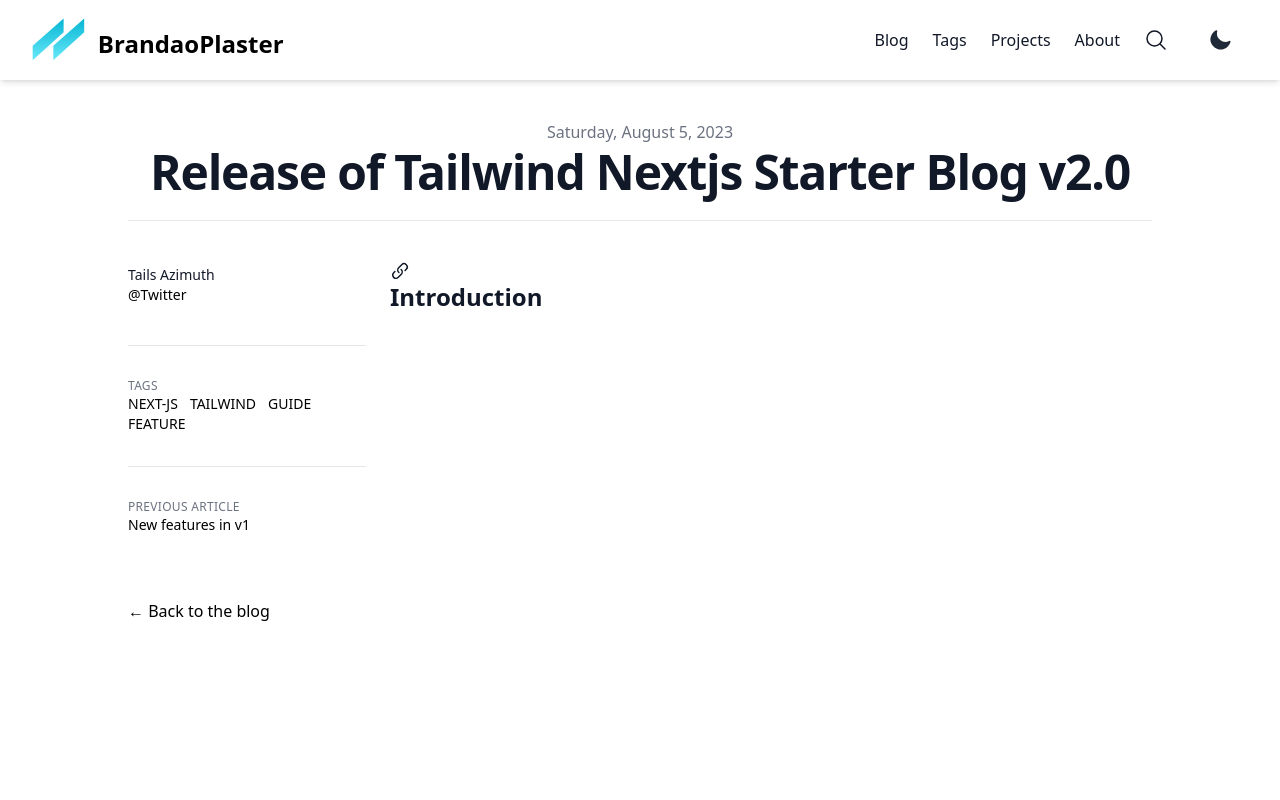
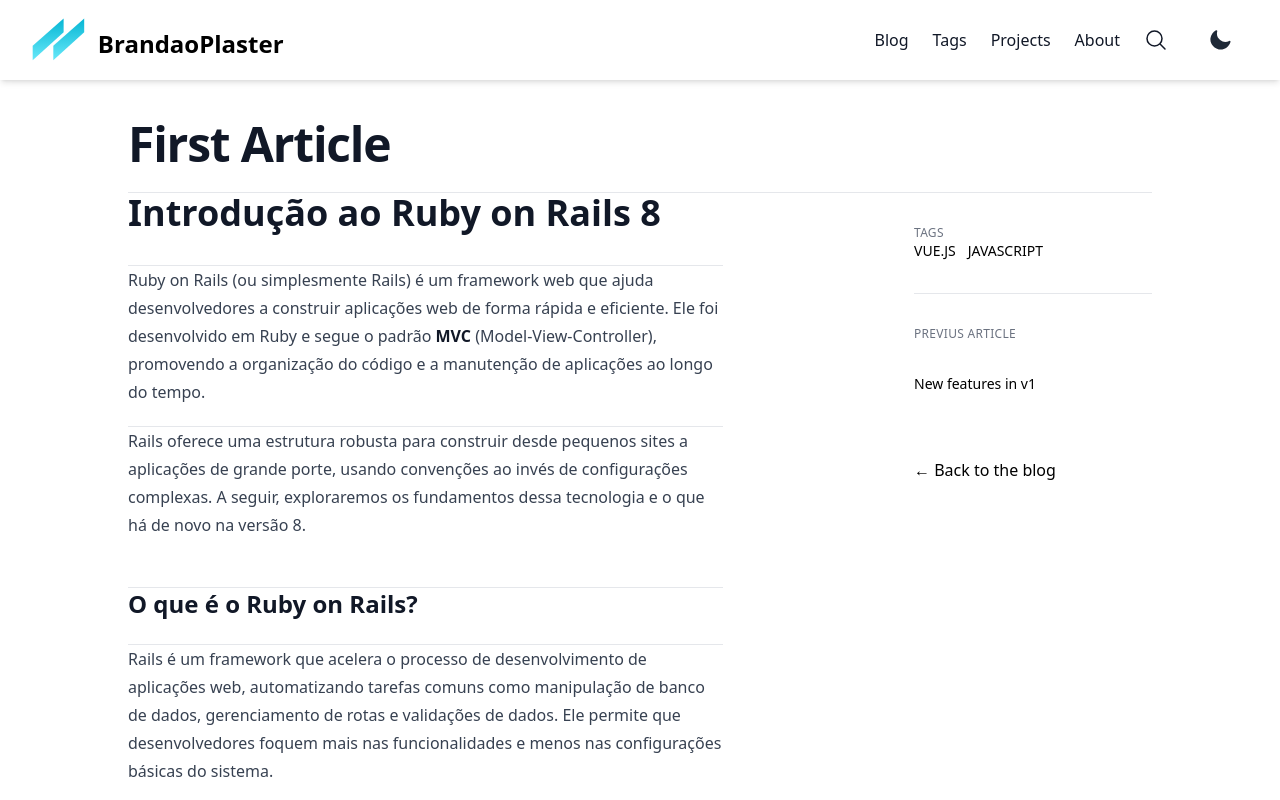
Before and after one commit to brandaoplaster/posts, a Vue app: page /article/1 in a window 1280 px wide. Shown: the top 800 px of the page. Built offline with nearby package versions, Linux system fonts and the light colour scheme.

Commit message:
feat: Updated Article page

```diff
--- a/src/pages/ArticlePage.vue
+++ b/src/pages/ArticlePage.vue
@@ -1,155 +1,88 @@
-<script lang="ts">
-import { defineComponent } from "vue";
+<script setup lang="ts">
+import { onMounted, ref } from 'vue';
+import { Article } from '../types/article';
+import { useRoute } from 'vue-router';
+import { marked } from 'marked';
 
-export default defineComponent({
-  name: "ArticlePage",
-  setup() {},
-});
+
+const article = ref<Article | null>(null);
+const articles = ref<Article[]>([]);
+const route = useRoute();
+const content = ref('');
+
+onMounted(async () => {
+  const articleId = Number(route.params.id);
+  console.log(articleId)
+
+  try {
+    const response = await fetch("/posts/data.json");
+    console.log(response)
+    articles.value = await response.json();
+
+    console.log("article take")
+    console.log(articles.value)
+
+    article.value = articles.value.find((item: Article) => item.id === articleId) || null;
+
+    if (article.value) {
+      const markdownResponse = await fetch(article.value.path);
+      if (!markdownResponse.ok) throw new Error(`Erro ao carregar Markdown: ${markdownResponse.statusText}`);
+
+      const markdownText = await markdownResponse.text();
+
+      content.value = await marked(markdownText);
+    }
+
+    console.log("article load",article.value)
+  } catch (error) {
+    console.log("Error", error);
+  }
+})
 </script>
 
 <template>
-  <div class="xl:divide-y xl:divide-gray-200 xl:dark:divide-gray-700">
+  <section class="mx-auto max-w-3xl px-4 sm:px-6 xl:max-w-5xl xl:px-0">
+    <article class="xl:divide-y xl:divide-gray-200 xl:dark:divide-gray-700">
       <header class="pt-6 xl:pb-6">
-      <div class="space-y-1 text-center">
-        <dl class="space-y-10">
-          <div>
-            <dt class="sr-only">Published on</dt>
-            <dd
-              class="text-base font-medium leading-6 text-gray-500 dark:text-gray-400"
-            >
-              <time datetime="2023-08-05T00:00:00.000Z"
-                >Saturday, August 5, 2023</time
-              >
-            </dd>
-          </div>
-        </dl>
-        <div>
-          <h1
-            class="text-3xl font-extrabold leading-9 tracking-tight text-gray-900 dark:text-gray-100 sm:text-4xl sm:leading-10 md:text-5xl md:leading-14"
-          >
-            Release of Tailwind Nextjs Starter Blog v2.0
+        <h1 class="text-3xl font-extrabold leading-9 tracking-tight text-gray-900 dark:text-gray-100 sm:text-4xl sm:leading-10 md:text-5xl md:leading-14">
+          {{ article?.title }}
         </h1>
-        </div>
-      </div>
       </header>
-    <div
-      class="grid-rows-[auto_1fr] divide-y divide-gray-200 pb-8 dark:divide-gray-700 xl:grid xl:grid-cols-4 xl:gap-x-6 xl:divide-y-0"
-    >
-      <dl
-        class="pb-10 pt-6 xl:border-b xl:border-gray-200 xl:pt-11 xl:dark:border-gray-700"
-      >
-        <dt class="sr-only">Authors</dt>
-        <dd>
-          <ul
-            class="flex flex-wrap justify-center gap-4 sm:space-x-12 xl:block xl:space-x-0 xl:space-y-8"
-          >
-            <li class="flex items-center space-x-2">
-              <dl class="whitespace-nowrap text-sm font-medium leading-5">
-                <dt class="sr-only">Name</dt>
-                <dd class="text-gray-900 dark:text-gray-100">Tails Azimuth</dd>
-                <dt class="sr-only">Twitter</dt>
-                <dd>
-                  <a
-                    class="text-primary-500 hover:text-primary-600 dark:hover:text-primary-400"
-                    target="_blank"
-                    rel="noopener noreferrer"
-                    href="https://twitter.com/Twitter"
-                    >@Twitter</a
-                  >
-                </dd>
-              </dl>
-            </li>
-          </ul>
-        </dd>
-      </dl>
-      <div
-        class="divide-y divide-gray-200 dark:divide-gray-700 xl:col-span-3 xl:row-span-2 xl:pb-0"
-      >
-        <div class="prose max-w-none pb-8 pt-10 dark:prose-invert">
-          <h2 class="content-header" id="introduction">
-            <a
-              class="break-words"
-              href="#introduction"
-              aria-hidden="true"
-              tabindex="-1"
-            >
-              <span class="content-header-link">
-                <svg
-                  class="h-5 linkicon w-5"
-                  fill="currentColor"
-                  viewBox="0 0 20 20"
-                  xmlns="http://www.w3.org/2000/svg"
-                >
-                  <path
-                    d="M12.232 4.232a2.5 2.5 0 0 1 3.536 3.536l-1.225 1.224a.75.75 0 0 0 1.061 1.06l1.224-1.224a4 4 0 0 0-5.656-5.656l-3 3a4 4 0 0 0 .225 5.865.75.75 0 0 0 .977-1.138 2.5 2.5 0 0 1-.142-3.667l3-3Z"
-                  ></path>
-                  <path
-                    d="M11.603 7.963a.75.75 0 0 0-.977 1.138 2.5 2.5 0 0 1 .142 3.667l-3 3a2.5 2.5 0 0 1-3.536-3.536l1.225-1.224a.75.75 0 0 0-1.061-1.06l-1.224 1.224a4 4 0 1 0 5.656 5.656l3-3a4 4 0 0 0-.225-5.865Z"
-                  ></path>
-                </svg>
-              </span>
-            </a>
-            Introduction
-          </h2>
-        </div>
+      <div class="grid-rows-[auto_1fr] divide-y divide-gray-200 pb-8 dark:divide-gray-700 xl:grid xl:grid-cols-4 xl:gap-x-6 xl:divide-y-0">
+        <div v-html="content" class="prose divide-y divide-gray-200 dark:divide-gray-700 xl:col-span-3 xl:row-span-2 xl:pb-0">
 
         </div>
         <footer>
-        <div
-          class="divide-gray-200 text-sm font-medium leading-5 dark:divide-gray-700 xl:col-start-1 xl:row-start-2 xl:divide-y"
-        >
+          <div class="divide-gray-200 text-sm font-medium leading-5 dark:divide-gray-700 xl:col-start-1 xl:row-start-2 xl:divide-y">
             <div class="py-4 xl:py-8">
-            <h2
-              class="text-xs uppercase tracking-wide text-gray-500 dark:text-gray-400"
-            >
+              <h2 class="text-xs uppercase tracking-wide text-gray-500 dark:text-gray-400">
                 Tags
               </h2>
               <div class="flex flex-wrap">
-              <a
-                class="mr-3 text-sm font-medium uppercase text-primary-500 hover:text-primary-600 dark:hover:text-primary-400"
-                href="/tags/next-js"
-                >next-js</a
-              ><a
-                class="mr-3 text-sm font-medium uppercase text-primary-500 hover:text-primary-600 dark:hover:text-primary-400"
-                href="/tags/tailwind"
-                >tailwind</a
-              ><a
-                class="mr-3 text-sm font-medium uppercase text-primary-500 hover:text-primary-600 dark:hover:text-primary-400"
-                href="/tags/guide"
-                >guide</a
-              ><a
-                class="mr-3 text-sm font-medium uppercase text-primary-500 hover:text-primary-600 dark:hover:text-primary-400"
-                href="/tags/feature"
-                >feature</a
-              >
+                <div v-for="category in article?.categories" :key="category.name" class="mr-3">
+                  <a href="#"
+                    class="text-sm font-medium uppercase text-primary-500 hover:text-primary-600 dark:hover:text-primary-400">
+                    {{ category.name }}
+                  </a>
+                </div>
               </div>
             </div>
             <div class="flex justify-between py-4 xl:block xl:space-y-8 xl:py-8">
-            <div>
-              <h2
-                class="text-xs uppercase tracking-wide text-gray-500 dark:text-gray-400"
-              >
-                Previous Article
+              <h2 class="text-xs uppercase tracking-wide text-gray-500 dark:text-gray-400">
+                Previus Article
               </h2>
-              <div
-                class="text-primary-500 hover:text-primary-600 dark:hover:text-primary-400"
-              >
-                <a class="break-words" href="/blog/new-features-in-v1"
-                  >New features in v1</a
-                >
-              </div>
+              <div class="text-primary-500 hover:text-primary-600 dark:hover:text-primary-400">
+                New features in v1
               </div>
             </div>
           </div>
           <div class="pt-4 xl:pt-8">
-          <a
-            class="text-primary-500 hover:text-primary-600 dark:hover:text-primary-400"
-            aria-label="Back to the blog"
-            href="/blog"
-            >← Back to the blog</a
-          >
+            <a href="#" class="text-primary-500 hover:text-primary-600 dark:hover:text-primary-400">
+              ← Back to the blog
+            </a>
           </div>
         </footer>
       </div>
-  </div>
+    </article>
+  </section>
 </template>
```
Lines whose indentation alone changed are shown as unchanged.
